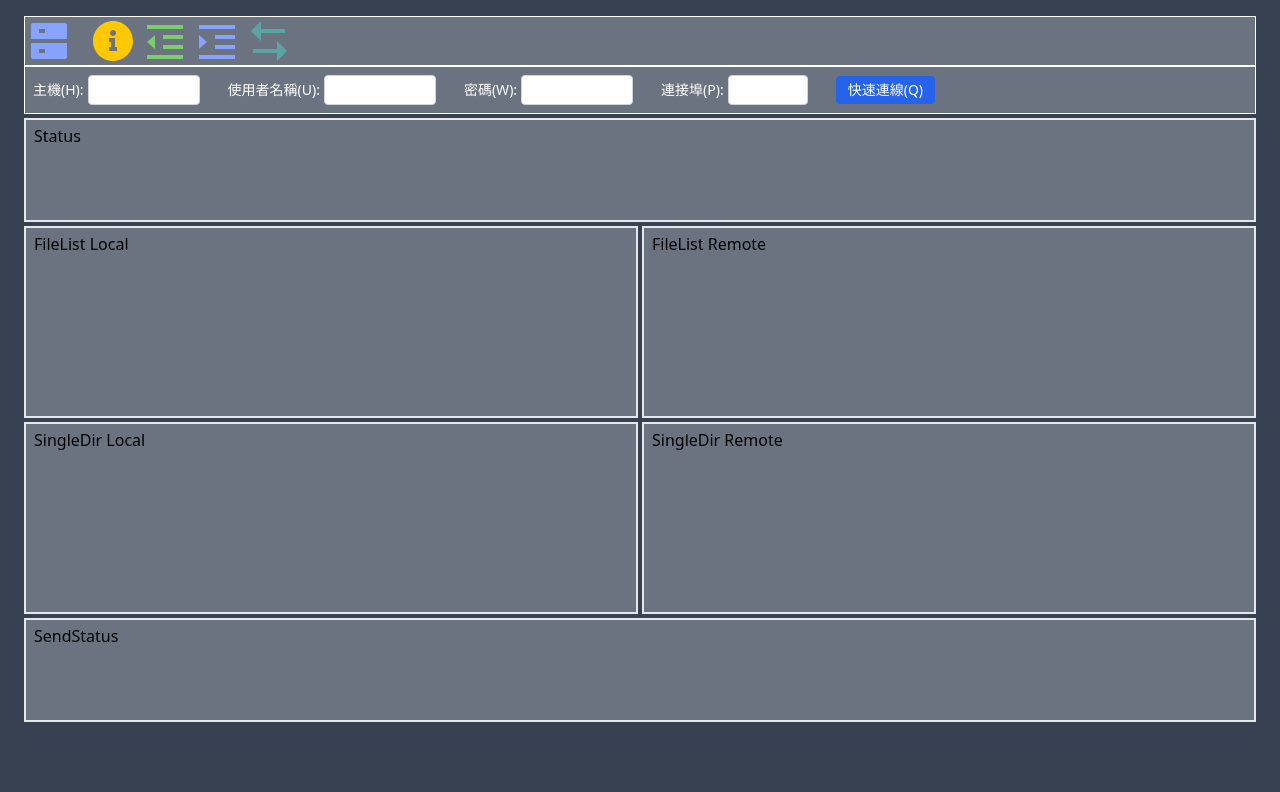
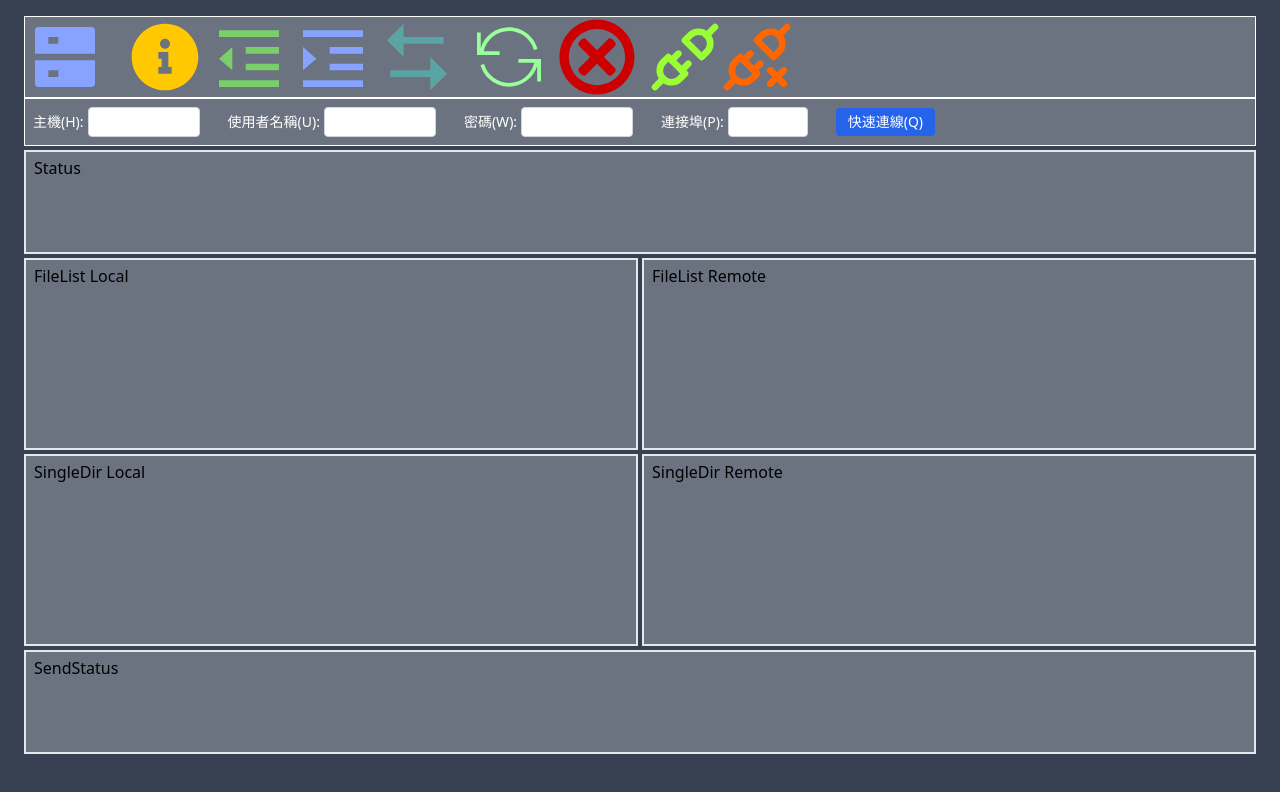
Before and after one commit to ShouShouRen/FinalProject, a React (Vite) app in the folder src/UI/: page / in a window 1280 px wide. Shown: the top 792 px of the page. Built offline with nearby package versions, Linux system fonts and the light colour scheme.

Commit message:
test: button test

```diff
--- a/src/UI/src/Components/ToolBar/index.tsx
+++ b/src/UI/src/Components/ToolBar/index.tsx
@@ -5,26 +5,53 @@ import {
   RiArrowLeftRightFill,
   RiServerFill,
 } from 'react-icons/ri';
+import { TfiReload } from 'react-icons/tfi';
+import { GiCancel } from 'react-icons/gi';
+import { TbPlugConnected, TbPlugConnectedX } from 'react-icons/tb';
 const ToolBar = () => {
+  const handleClick = (e: React.MouseEvent<HTMLButtonElement>) => {
+    const title = e.currentTarget.getAttribute('title');
+    console.log(`Button clicked: ${title}`);
+  };
   return (
-    <div className='flex flex-row items-center space-x-4 bg-gray-500 border border-white'>
+    <div className='flex flex-row items-center space-x-5 bg-gray-500 border border-white'>
       <div className='flex items-center'>
-        <button title='站台管理員'>
-          <RiServerFill className='w-12 h-12' color='#87A2FF' />
+        <button title='站台管理員' onClick={handleClick}>
+          <RiServerFill className='w-12 h-12 lg:w-20 lg:h-20 md:w-16 md:h-16' color='#87A2FF' />
         </button>
       </div>
       <div className='flex items-center gap-1'>
-        <button title='連線紀錄'>
-          <RiInformation2Fill className='w-12 h-12' color='#ffc800' />
+        <button title='連線紀錄' onClick={handleClick}>
+          <RiInformation2Fill
+            className='w-12 h-12 lg:w-20 lg:h-20 md:w-16 md:h-16'
+            color='#ffc800'
+          />
         </button>
-        <button title='切換本地目錄樹'>
-          <RiIndentDecrease className='w-12 h-12' color='#7acf6a' />
+        <button title='切換本地目錄樹' onClick={handleClick}>
+          <RiIndentDecrease className='w-12 h-12 lg:w-20 lg:h-20 md:w-16 md:h-16' color='#7acf6a' />
         </button>
-        <button title='切換遠端目錄樹'>
-          <RiIndentIncrease className='w-12 h-12' color='#87A2FF' />
+        <button title='切換遠端目錄樹' onClick={handleClick}>
+          <RiIndentIncrease className='w-12 h-12 lg:w-20 lg:h-20 md:w-16 md:h-16' color='#87A2FF' />
         </button>
-        <button title='檔案傳輸過程'>
-          <RiArrowLeftRightFill className='w-12 h-12' color='#5ba4a4' />
+        <button title='檔案傳輸過程' onClick={handleClick}>
+          <RiArrowLeftRightFill
+            className='w-12 h-12 lg:w-20 lg:h-20 md:w-16 md:h-16'
+            color='#5ba4a4'
+          />
+        </button>
+      </div>
+      <div className='flex items-center'>
+        <button title='重新整理檔案及資料夾' onClick={handleClick}>
+          <TfiReload className='h-9 w-9 lg:w-16 lg:h-16 md:w-12 md:h-12' color='#99ff99' />
+        </button>
+        <button title='取消檔案動作' className='ml-2 lg:ml-4 md:ml-3' onClick={handleClick}>
+          <GiCancel className='w-10 h-10 lg:w-20 lg:h-20 md:w-16 md:h-16' color='#cc0000' />
+        </button>
+        <button title='連接伺服器' className='ml-1 md:ml-2' onClick={handleClick}>
+          <TbPlugConnected className='w-10 h-10 lg:w-20 lg:h-20 md:w-16 md:h-16' color='#99ff33' />
+        </button>
+        <button title='中斷伺服器' className='-ml-1 md:-ml-2' onClick={handleClick}>
+          <TbPlugConnectedX className='w-10 h-10 lg:w-20 lg:h-20 md:w-16 md:h-16' color='#ff6600' />
         </button>
       </div>
     </div>
```
